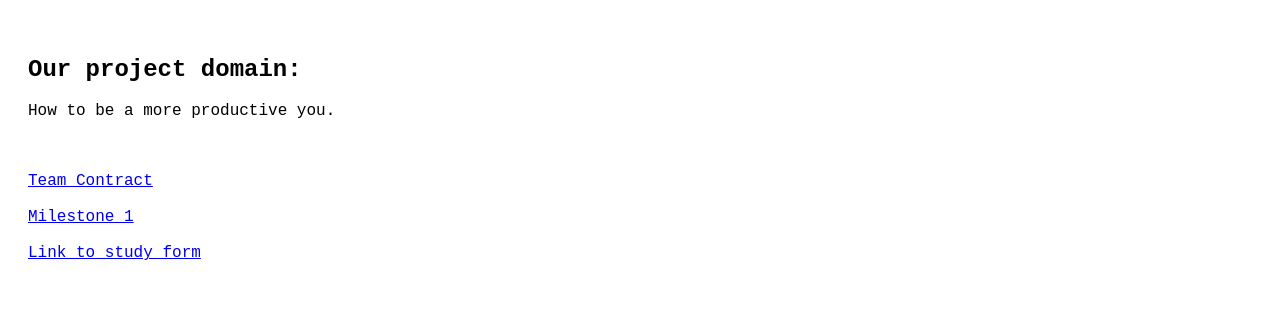
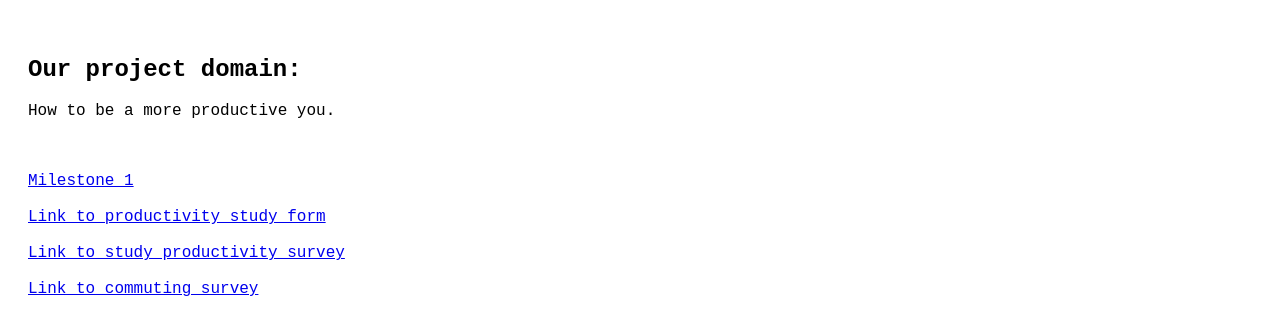
Before and after one commit to madimadx/HCI-Sensum, a plain HTML site: page index.html in a window 1280 px wide. Shown: the part 133-468 px from the top of the page. Drawn offline with Linux system fonts and the light colour scheme; a web font is replaced by a local one.

Commit message:
updated index

```diff
--- a/index.html
+++ b/index.html
@@ -30,11 +30,13 @@
         <h2> Our project domain:</h2>
         <p>How to be a more productive you.</p>
     <br><br>
-    <a href="teamContract.pdf" target="_blank">Team Contract</a>
-    <br><br>
     <a href="Milestone1.pdf" target="_blank">Milestone 1</a>
     <br><br>
-    <a href="https://goo.gl/forms/DNRMKAJgM3jtoT3m1" target="_blank">Link to study form</a>
+    <a href="https://goo.gl/forms/DNRMKAJgM3jtoT3m1" target="_blank">Link to productivity study form</a>
+    <br><br>
+    <a href="https://goo.gl/forms/dJoWcCUhqvuog8yD2" target="_blank">Link to study productivity survey</a>
+    <br><br>
+    <a href="https://goo.gl/forms/MeZw971DUuYQoMRv1" target="_blank">Link to commuting survey</a>
     </div>
 </body>
 </html>
```
